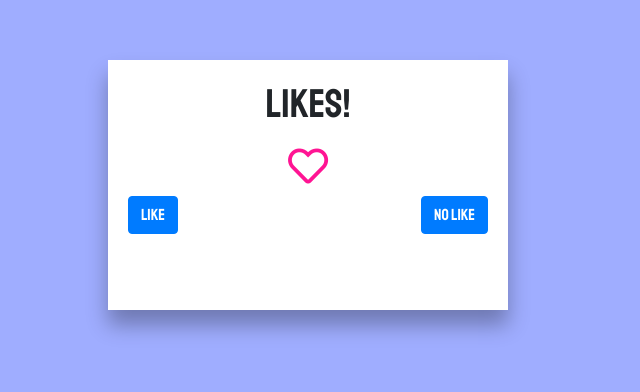
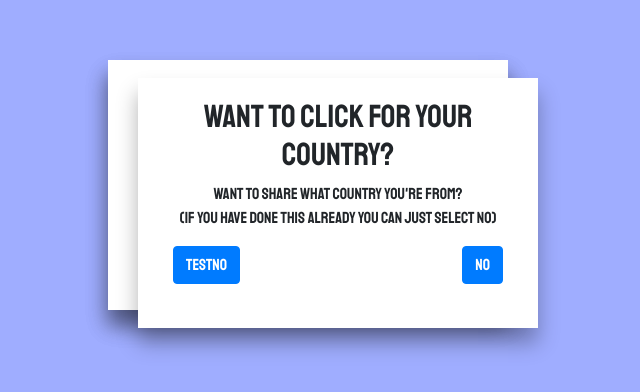
Before and after one commit to tony2tones/likes, an Angular app: page / in a window 1280 px wide. Shown: the part 150-542 px from the top of the page, without its empty margins (362-1002 px from the left). Built offline with nearby package versions, Linux system fonts and the light colour scheme; no server answers.

Commit message:
still figuring out eventEmitters thanks

```diff
--- a/src/app/app.component.html
+++ b/src/app/app.component.html
@@ -29,14 +29,16 @@
           </button>
         </div>
       </div>
-      <!-- <div class="container" *ngIf="noClicks" > -->
+      <!-- <div class="container" *ngIf="noClicks && !countryAddYes" > -->
+        <div class="container" >
       <!-- <ng-template [ngIf]="noClicks"> -->
+      <add-country class="container" [confirmData]="countryAddYes" (clickConfimation)="testShowHide()"></add-country>
       <!-- <add-country class="container" *ngIf="!countryAdd" [confirmationEvent]="countryAdd"></add-country> -->
-      <!-- <country-selector *ngIf="countryAdd"></country-selector> -->
+    </div>
+      <!-- <country-selector *ngIf="countryAddYes"></country-selector> -->
       <!-- (confirmationEvent)="addMyCountry($event)" *ngIf="countryAdd" -->
       <!-- <p>toasty</p> -->
       <!-- </ng-template> -->
-      <!-- </div> -->
       <div>
         <!-- <country-selector></country-selector> -->
       </div>
--- a/src/app/app.component.ts
+++ b/src/app/app.component.ts
@@ -1,7 +1,14 @@
-import { Component, ViewChild, OnInit, AfterViewInit, Input } from "@angular/core";
+import {
+  Component,
+  ViewChild,
+  OnInit,
+  AfterViewInit,
+  Input,
+  Output,
+} from "@angular/core";
 import { CounterService } from "../app/services/counter.service";
 import { ToastMessageService } from "../app/services/toast-message.service";
-import { AddCountryComponent } from '../app/components/add-country/add-country.component';
+import { AddCountryComponent } from "../app/components/add-country/add-country.component";
 
 const util = require("./util/util");
 
@@ -11,8 +18,8 @@ const util = require("./util/util");
   styleUrls: ["./app.component.css"],
 })
 export class AppComponent implements OnInit, AfterViewInit {
-  // @Input() countryAdd: boolean = false;
-
+  @Input() countryAddYes: boolean = false;
+  // @Output() countryAddYes: boolean = false;
   // @ViewChild(AddCountryComponent) addCountry;
   title = "likes";
   isClicked: boolean = false;
@@ -20,6 +27,7 @@ export class AppComponent implements OnInit, AfterViewInit {
   countClicks: number = 0;
   clickCounter: number = 3;
   noClicks: boolean = false;
+  confirmData: any;
 
   constructor(
     private counterService: CounterService,
@@ -30,8 +38,8 @@ export class AppComponent implements OnInit, AfterViewInit {
     this.getCount();
   }
 
-  ngAfterViewInit(){
-// this.countryAdd = this.addCountry.countryAdd
+  ngAfterViewInit() {
+    // this.countryAddYes = this.confirmData.confimration;
   }
 
   likeHandler() {
@@ -66,14 +74,15 @@ export class AppComponent implements OnInit, AfterViewInit {
   }
 
   countChecker(count) {
-    if(count === 0 ) {
+    console.log("testtt");
+    if (count === 0) {
       this.noClicks = true;
-    console.log('you have clicked.', count);
+      console.log("you have clicked.", count);
     }
   }
 
   testShowHide() {
-    // this.countryAdd = countryAdd;
+    console.log("Does I get a clieeckeded?");
+    this.countryAddYes = !this.countryAddYes;
   }
-
 }
--- a/src/app/app.module.ts
+++ b/src/app/app.module.ts
@@ -21,9 +21,10 @@ import { CountrySelectorComponent } from './components/country-selector/country-
     BrowserModule,
     HttpModule,
     BrowserAnimationsModule,
+
     ToastrModule.forRoot()
   ],
-  providers: [CounterService],
+  providers: [CounterService, AddCountryComponent,],
   bootstrap: [AppComponent]
 })
 export class AppModule { }
--- a/src/app/components/add-country/add-country.component.html
+++ b/src/app/components/add-country/add-country.component.html
@@ -11,7 +11,7 @@
           <button
             id="yes"
             class="btn btn-primary float-left"
-            (click)="addMyCountry(e)"
+            (click)="clickConfimation()"
           >
             Testno
           </button>
--- a/src/app/components/add-country/add-country.component.ts
+++ b/src/app/components/add-country/add-country.component.ts
@@ -1,19 +1,21 @@
-import { Component, EventEmitter, Output } from '@angular/core';
+import { Component, EventEmitter, Input } from "@angular/core";
 
 @Component({
-  selector: 'add-country',
-  templateUrl: './add-country.component.html',
-  styleUrls: ['./add-country.component.css']
+  selector: "add-country",
+  templateUrl: "./add-country.component.html",
+  styleUrls: ["./add-country.component.css"],
 })
-export class AddCountryComponent  {
-  // @Output() confirmationEvent = new EventEmitter<boolean>();
-// will be input for the country flags
-  confirmation:boolean =false;
+export class AddCountryComponent {
+  @Input() confirmData = new EventEmitter<boolean>();
+   confirmation: boolean = false;
+  // will be input for the country flags
+
   // isClicked:boolean = false;
 
-  public addMyCountry(){
-    // this.confirmation = true;
+  public clickConfimation() {
+    this.confirmation = true;
+    this.confirmData.emit(this.confirmation);
+    console.log("cleeecked");
     // this.confirmationEvent.emit(this.confirmation);
   }
-
 }
```
